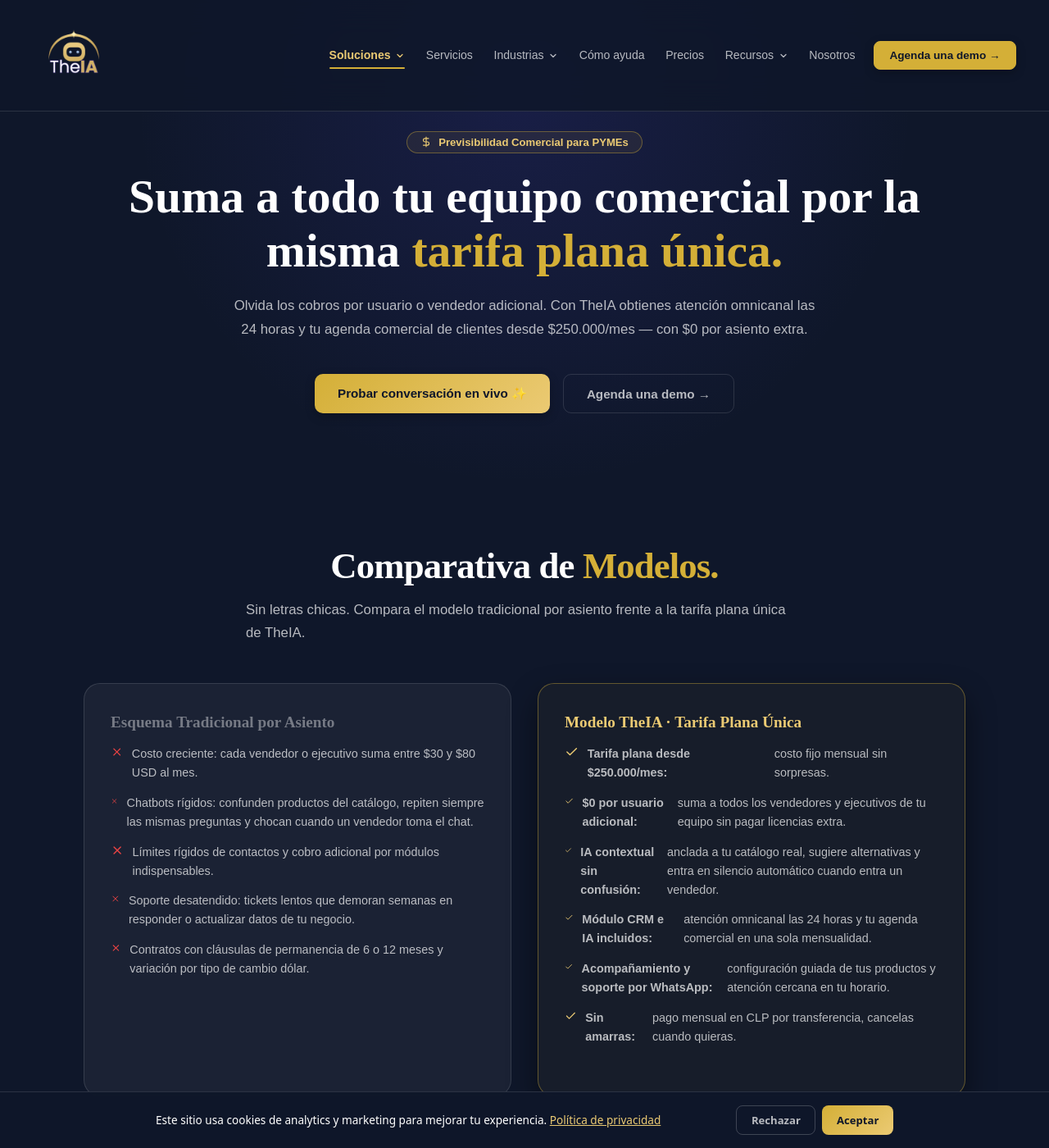
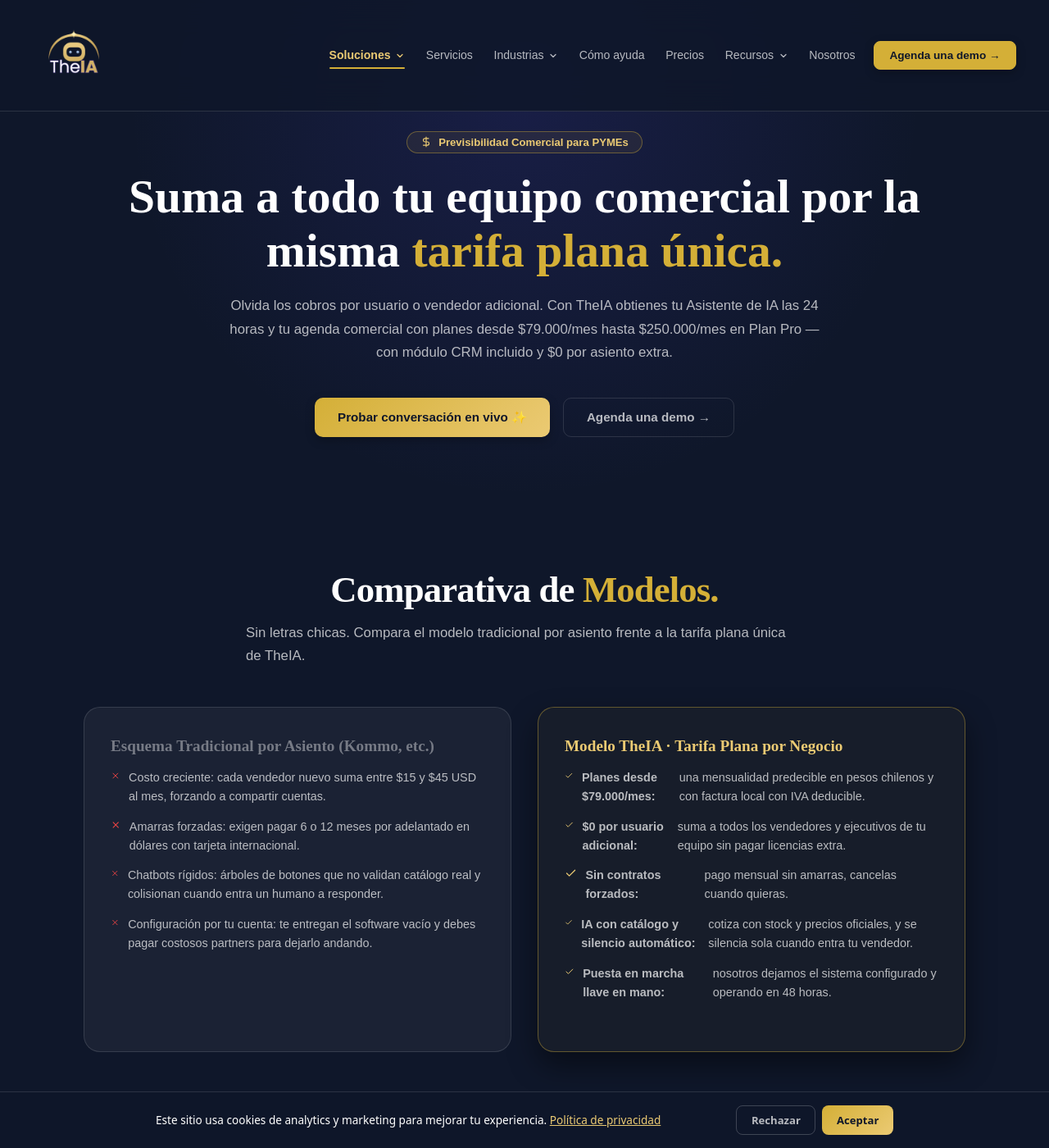
Before and after one commit to rodmera/theia-landing, a Jekyll site: the page alternativa-crm.html, which Jekyll copies as it is, in a window 1280 px wide and 1400 px high. Shown: the whole window at 82% size. Built offline with Jekyll 4.4.1, drawn with Linux system fonts in a browser that asks for light colours; a script that is not in the unit is left out.

Commit message:
Afilar comparativa en alternativa-crm contra esquemas tradicionales como Kommo

```diff
--- a/alternativa-crm.html
+++ b/alternativa-crm.html
@@ -488,7 +488,7 @@
         Previsibilidad Comercial para PYMEs
       </div>
       <h1 class="reveal">Suma a todo tu equipo comercial por la misma <span class="gold">tarifa plana única.</span></h1>
-      <p class="lead reveal">Olvida los cobros por usuario o vendedor adicional. Con TheIA obtienes atención omnicanal las 24 horas y tu agenda comercial de clientes desde $250.000/mes — con $0 por asiento extra.</p>
+      <p class="lead reveal">Olvida los cobros por usuario o vendedor adicional. Con TheIA obtienes tu Asistente de IA las 24 horas y tu agenda comercial con planes desde $79.000/mes hasta $250.000/mes en Plan Pro — con módulo CRM incluido y $0 por asiento extra.</p>
 
       <div class="cta-btns reveal">
         <button type="button" class="btn btn-gold" onclick="openTheiaChat('alternativa-crm')">Probar conversación en vivo ✨</button>
@@ -504,37 +504,33 @@
 
       <div class="comp-grid">
         <div class="comp-card reveal">
-          <div class="comp-title" style="color:var(--text-muted);">Esquema Tradicional por Asiento</div>
+          <div class="comp-title" style="color:var(--text-muted);">Esquema Tradicional por Asiento (Kommo, etc.)</div>
           <ul class="comp-list">
             <li>
               <svg xmlns="http://www.w3.org/2000/svg" width="18" height="18" viewBox="0 0 24 24" fill="none" stroke="#ef4444" stroke-width="2" stroke-linecap="round" stroke-linejoin="round"><line x1="18" y1="6" x2="6" y2="18"/><line x1="6" y1="6" x2="18" y2="18"/></svg>
-              Costo creciente: cada vendedor o ejecutivo suma entre $30 y $80 USD al mes.
+              Costo creciente: cada vendedor nuevo suma entre $15 y $45 USD al mes, forzando a compartir cuentas.
             </li>
             <li>
               <svg xmlns="http://www.w3.org/2000/svg" width="18" height="18" viewBox="0 0 24 24" fill="none" stroke="#ef4444" stroke-width="2" stroke-linecap="round" stroke-linejoin="round"><line x1="18" y1="6" x2="6" y2="18"/><line x1="6" y1="6" x2="18" y2="18"/></svg>
-              Chatbots rígidos: confunden productos del catálogo, repiten siempre las mismas preguntas y chocan cuando un vendedor toma el chat.
+              Amarras forzadas: exigen pagar 6 o 12 meses por adelantado en dólares con tarjeta internacional.
             </li>
             <li>
               <svg xmlns="http://www.w3.org/2000/svg" width="18" height="18" viewBox="0 0 24 24" fill="none" stroke="#ef4444" stroke-width="2" stroke-linecap="round" stroke-linejoin="round"><line x1="18" y1="6" x2="6" y2="18"/><line x1="6" y1="6" x2="18" y2="18"/></svg>
-              Límites rígidos de contactos y cobro adicional por módulos indispensables.
+              Chatbots rígidos: árboles de botones que no validan catálogo real y colisionan cuando entra un humano a responder.
             </li>
             <li>
               <svg xmlns="http://www.w3.org/2000/svg" width="18" height="18" viewBox="0 0 24 24" fill="none" stroke="#ef4444" stroke-width="2" stroke-linecap="round" stroke-linejoin="round"><line x1="18" y1="6" x2="6" y2="18"/><line x1="6" y1="6" x2="18" y2="18"/></svg>
-              Soporte desatendido: tickets lentos que demoran semanas en responder o actualizar datos de tu negocio.
-            </li>
-            <li>
-              <svg xmlns="http://www.w3.org/2000/svg" width="18" height="18" viewBox="0 0 24 24" fill="none" stroke="#ef4444" stroke-width="2" stroke-linecap="round" stroke-linejoin="round"><line x1="18" y1="6" x2="6" y2="18"/><line x1="6" y1="6" x2="18" y2="18"/></svg>
-              Contratos con cláusulas de permanencia de 6 o 12 meses y variación por tipo de cambio dólar.
+              Configuración por tu cuenta: te entregan el software vacío y debes pagar costosos partners para dejarlo andando.
             </li>
           </ul>
         </div>
 
         <div class="comp-card theia-highlight reveal">
-          <div class="comp-title" style="color:var(--gold-light);">Modelo TheIA · Tarifa Plana Única</div>
+          <div class="comp-title" style="color:var(--gold-light);">Modelo TheIA · Tarifa Plana por Negocio</div>
           <ul class="comp-list">
             <li>
               <svg xmlns="http://www.w3.org/2000/svg" width="18" height="18" viewBox="0 0 24 24" fill="none" stroke="var(--gold-light)" stroke-width="2" stroke-linecap="round" stroke-linejoin="round"><polyline points="20 6 9 17 4 12"/></svg>
-              <strong>Tarifa plana desde $250.000/mes:</strong> costo fijo mensual sin sorpresas.
+              <strong>Planes desde $79.000/mes:</strong> una mensualidad predecible en pesos chilenos y con factura local con IVA deducible.
             </li>
             <li>
               <svg xmlns="http://www.w3.org/2000/svg" width="18" height="18" viewBox="0 0 24 24" fill="none" stroke="var(--gold-light)" stroke-width="2" stroke-linecap="round" stroke-linejoin="round"><polyline points="20 6 9 17 4 12"/></svg>
@@ -542,19 +538,15 @@
             </li>
             <li>
               <svg xmlns="http://www.w3.org/2000/svg" width="18" height="18" viewBox="0 0 24 24" fill="none" stroke="var(--gold-light)" stroke-width="2" stroke-linecap="round" stroke-linejoin="round"><polyline points="20 6 9 17 4 12"/></svg>
-              <strong>IA contextual sin confusión:</strong> anclada a tu catálogo real, sugiere alternativas y entra en silencio automático cuando entra un vendedor.
+              <strong>Sin contratos forzados:</strong> pago mensual sin amarras, cancelas cuando quieras.
             </li>
             <li>
               <svg xmlns="http://www.w3.org/2000/svg" width="18" height="18" viewBox="0 0 24 24" fill="none" stroke="var(--gold-light)" stroke-width="2" stroke-linecap="round" stroke-linejoin="round"><polyline points="20 6 9 17 4 12"/></svg>
-              <strong>Módulo CRM e IA incluidos:</strong> atención omnicanal las 24 horas y tu agenda comercial en una sola mensualidad.
+              <strong>IA con catálogo y silencio automático:</strong> cotiza con stock y precios oficiales, y se silencia sola cuando entra tu vendedor.
             </li>
             <li>
               <svg xmlns="http://www.w3.org/2000/svg" width="18" height="18" viewBox="0 0 24 24" fill="none" stroke="var(--gold-light)" stroke-width="2" stroke-linecap="round" stroke-linejoin="round"><polyline points="20 6 9 17 4 12"/></svg>
-              <strong>Acompañamiento y soporte por WhatsApp:</strong> configuración guiada de tus productos y atención cercana en tu horario.
-            </li>
-            <li>
-              <svg xmlns="http://www.w3.org/2000/svg" width="18" height="18" viewBox="0 0 24 24" fill="none" stroke="var(--gold-light)" stroke-width="2" stroke-linecap="round" stroke-linejoin="round"><polyline points="20 6 9 17 4 12"/></svg>
-              <strong>Sin amarras:</strong> pago mensual en CLP por transferencia, cancelas cuando quieras.
+              <strong>Puesta en marcha llave en mano:</strong> nosotros dejamos el sistema configurado y operando en 48 horas.
             </li>
           </ul>
         </div>
```
